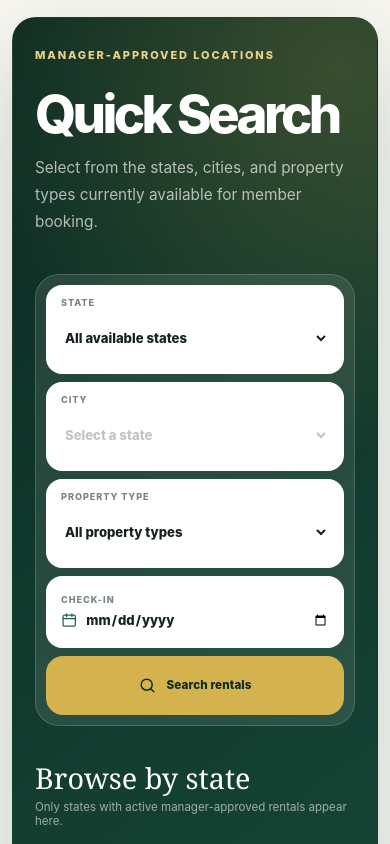
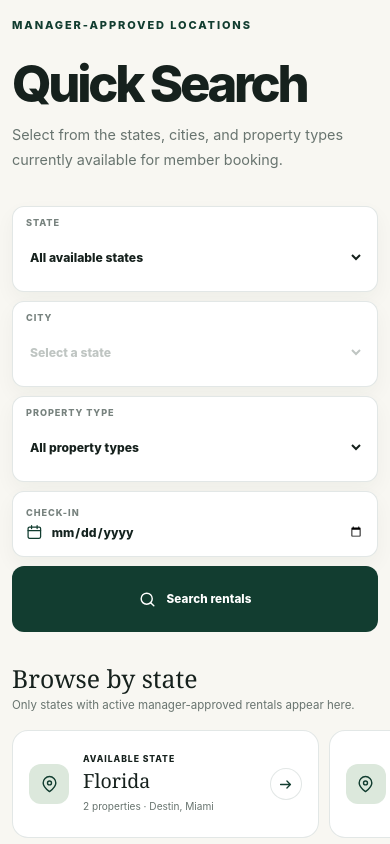
Before and after one commit to johnwolf222/Rental-platform, a React (Vite) app: page / in a window 390 px wide. Shown: the part 1640-2484 px from the top of the page. Built offline with nearby package versions, Linux system fonts and the light colour scheme.

Commit message:
style: lighten homepage discovery sections

```diff
--- a/src/ActualUIUpgrade.css
+++ b/src/ActualUIUpgrade.css
@@ -1999,3 +1999,378 @@
     transition: none;
   }
 }
+
+
+/* =========================================================
+   LIGHT EDITORIAL HOMEPAGE SECTIONS V1
+   Removes the oversized dark-green section slabs while
+   preserving the custom header, banner, rewards, and hero.
+   ========================================================= */
+
+.app-shell .quick-search {
+  position: relative;
+  width: min(calc(100% - 40px), 1360px);
+  margin-top: 106px;
+  border: 0;
+  border-top: 1px solid var(--ux3-line);
+  border-radius: 0;
+  padding: 48px 0 0;
+  overflow: visible;
+  color: var(--ux3-ink);
+  background: transparent;
+  box-shadow: none;
+}
+
+.app-shell .quick-search::before,
+.app-shell .quick-search::after {
+  display: none;
+}
+
+.app-shell .quick-search .section-heading {
+  position: relative;
+  z-index: auto;
+  grid-template-columns: minmax(0, 0.82fr) minmax(320px, 0.68fr);
+  align-items: end;
+  gap: clamp(34px, 6vw, 92px);
+  text-align: left;
+}
+
+.app-shell .quick-search .eyebrow {
+  color: var(--ux3-forest);
+}
+
+.app-shell .quick-search .section-heading h2 {
+  max-width: 620px;
+  color: var(--ux3-ink);
+  font-size: clamp(3rem, 5.3vw, 5.5rem);
+  line-height: 0.93;
+  letter-spacing: -0.065em;
+}
+
+.app-shell .quick-search .section-heading p {
+  max-width: 500px;
+  margin: 0 0 7px;
+  color: var(--ux3-muted);
+  font-size: 0.9rem;
+  line-height: 1.72;
+}
+
+.app-shell .search-panel {
+  position: relative;
+  z-index: auto;
+  margin-top: 34px;
+  border: 1px solid var(--ux3-line);
+  border-radius: 18px;
+  padding: 7px;
+  display: grid;
+  grid-template-columns:
+    minmax(145px, 1.05fr)
+    minmax(145px, 1fr)
+    minmax(155px, 1fr)
+    minmax(145px, 0.95fr)
+    auto;
+  gap: 6px;
+  background: #ffffff;
+  box-shadow: 0 14px 36px rgba(16, 45, 36, 0.055);
+  backdrop-filter: none;
+  -webkit-backdrop-filter: none;
+}
+
+.app-shell .search-panel label {
+  min-height: 66px;
+  border: 1px solid transparent;
+  border-radius: 12px;
+  padding: 10px 13px;
+  background: #f6f8f5;
+  transition:
+    border-color 180ms ease,
+    background 180ms ease;
+}
+
+.app-shell .search-panel label:hover,
+.app-shell .search-panel label:focus-within {
+  border-color: rgba(18, 61, 48, 0.16);
+  background: #ffffff;
+}
+
+.app-shell .search-panel label > span:first-child {
+  margin-bottom: 5px;
+  color: #77827e;
+  font-size: 0.57rem;
+  letter-spacing: 0.105em;
+}
+
+.app-shell .search-panel input,
+.app-shell .search-panel select {
+  color: var(--ux3-ink);
+  font-size: 0.76rem;
+}
+
+.app-shell .search-panel .date-field {
+  color: var(--ux3-forest);
+}
+
+.app-shell .search-button {
+  min-width: 168px;
+  min-height: 66px;
+  border-radius: 12px;
+  color: #ffffff;
+  background: var(--ux3-forest);
+  box-shadow: none;
+  transition:
+    background 180ms ease,
+    transform 180ms ease;
+}
+
+.app-shell .search-button:hover {
+  background: var(--ux3-forest-deep);
+  transform: translateY(-1px);
+}
+
+.app-shell .state-browser-heading {
+  position: relative;
+  z-index: auto;
+  margin-top: 34px;
+  color: var(--ux3-ink);
+}
+
+.app-shell .state-browser-heading > div > span {
+  color: var(--ux3-ink);
+  font-size: 1.55rem;
+}
+
+.app-shell .state-browser-heading p {
+  color: var(--ux3-muted);
+}
+
+.app-shell .state-browser-heading button {
+  border-color: var(--ux3-line);
+  color: var(--ux3-forest);
+  background: #ffffff;
+}
+
+.app-shell .state-grid {
+  position: relative;
+  z-index: auto;
+  margin-top: 17px;
+  grid-template-columns: repeat(4, minmax(0, 1fr));
+  gap: 12px;
+}
+
+.app-shell .state-card {
+  min-height: 116px;
+  border: 1px solid var(--ux3-line);
+  border-radius: 16px;
+  padding: 16px;
+  grid-template-columns: auto minmax(0, 1fr) auto;
+  align-content: center;
+  color: var(--ux3-ink);
+  background: #ffffff;
+  box-shadow: none;
+  backdrop-filter: none;
+  -webkit-backdrop-filter: none;
+}
+
+.app-shell .state-card:hover,
+.app-shell .state-card.is-selected {
+  transform: translateY(-3px);
+  border-color: rgba(18, 61, 48, 0.27);
+  color: var(--ux3-ink);
+  background: #ffffff;
+  box-shadow: 0 12px 28px rgba(16, 45, 36, 0.07);
+}
+
+.app-shell .state-card__symbol {
+  width: 40px;
+  height: 40px;
+  border-radius: 12px;
+  color: var(--ux3-forest);
+  background: var(--ux3-sage);
+  box-shadow: none;
+}
+
+.app-shell .state-card__copy small {
+  color: var(--ux3-gold-deep);
+}
+
+.app-shell .state-card__copy strong {
+  color: var(--ux3-ink);
+  font-size: 1.22rem;
+}
+
+.app-shell .state-card__copy > span {
+  color: var(--ux3-muted);
+}
+
+.app-shell .state-card__arrow {
+  width: 32px;
+  height: 32px;
+  border: 1px solid var(--ux3-line);
+  border-radius: 50%;
+  display: grid;
+  place-items: center;
+  color: var(--ux3-forest);
+  background: #ffffff;
+}
+
+.app-shell .contact-section {
+  position: relative;
+  width: min(calc(100% - 40px), 1360px);
+  min-height: 0;
+  margin-top: 112px;
+  border: 0;
+  border-top: 1px solid var(--ux3-line);
+  border-bottom: 1px solid var(--ux3-line);
+  border-radius: 0;
+  padding: 44px 0;
+  display: grid;
+  grid-template-columns: minmax(0, 1fr) auto;
+  align-items: center;
+  gap: 42px;
+  overflow: visible;
+  color: var(--ux3-ink);
+  background: transparent;
+  box-shadow: none;
+}
+
+.app-shell .contact-section::before,
+.app-shell .contact-section::after {
+  display: none;
+}
+
+.app-shell .contact-section .eyebrow {
+  color: var(--ux3-forest);
+}
+
+.app-shell .contact-section h2 {
+  max-width: 760px;
+  margin-top: 8px;
+  color: var(--ux3-ink);
+  font-family: var(--sans);
+  font-size: clamp(2rem, 3.7vw, 3.7rem);
+  font-weight: 780;
+  line-height: 0.98;
+  letter-spacing: -0.055em;
+}
+
+.app-shell .contact-section p {
+  max-width: 690px;
+  margin-top: 12px;
+  color: var(--ux3-muted);
+  font-size: 0.88rem;
+  line-height: 1.7;
+}
+
+.app-shell .contact-section button {
+  min-height: 46px;
+  border: 1px solid var(--ux3-line-strong);
+  border-radius: 12px;
+  padding: 12px 16px;
+  color: var(--ux3-forest);
+  background: #ffffff;
+  box-shadow: none;
+}
+
+.app-shell .contact-section button:hover {
+  color: #ffffff;
+  background: var(--ux3-forest);
+}
+
+@media (max-width: 1180px) {
+  .app-shell .search-panel {
+    grid-template-columns: repeat(2, minmax(0, 1fr));
+  }
+
+  .app-shell .search-button {
+    grid-column: 1 / -1;
+  }
+
+  .app-shell .state-grid {
+    grid-template-columns: repeat(2, minmax(0, 1fr));
+  }
+}
+
+@media (max-width: 900px) {
+  .app-shell .quick-search {
+    border-radius: 0;
+    padding: 40px 0 0;
+  }
+
+  .app-shell .quick-search .section-heading {
+    grid-template-columns: 1fr;
+    gap: 16px;
+  }
+
+  .app-shell .quick-search .section-heading p {
+    margin: 0;
+  }
+
+  .app-shell .contact-section {
+    grid-template-columns: 1fr;
+    gap: 24px;
+  }
+
+  .app-shell .contact-section button {
+    width: fit-content;
+  }
+}
+
+@media (max-width: 680px) {
+  .app-shell .quick-search,
+  .app-shell .contact-section {
+    width: min(calc(100% - 24px), 1360px);
+    border-radius: 0;
+  }
+
+  .app-shell .quick-search {
+    margin-top: 78px;
+    padding-top: 32px;
+  }
+
+  .app-shell .quick-search .section-heading h2 {
+    font-size: clamp(2.7rem, 13vw, 4.1rem);
+  }
+
+  .app-shell .search-panel {
+    border: 0;
+    padding: 0;
+    grid-template-columns: 1fr;
+    gap: 9px;
+    background: transparent;
+    box-shadow: none;
+  }
+
+  .app-shell .search-panel label {
+    border-color: var(--ux3-line);
+    background: #ffffff;
+  }
+
+  .app-shell .search-button {
+    grid-column: auto;
+  }
+
+  .app-shell .state-grid {
+    width: calc(100% + 12px);
+    padding: 1px 12px 12px 1px;
+    display: flex;
+    gap: 10px;
+    overflow-x: auto;
+    scroll-snap-type: x mandatory;
+    scrollbar-width: none;
+  }
+
+  .app-shell .state-grid::-webkit-scrollbar {
+    display: none;
+  }
+
+  .app-shell .state-card {
+    min-height: 108px;
+    flex: 0 0 84%;
+    scroll-snap-align: start;
+  }
+
+  .app-shell .contact-section {
+    margin-top: 82px;
+    padding: 34px 0;
+  }
+}
```
